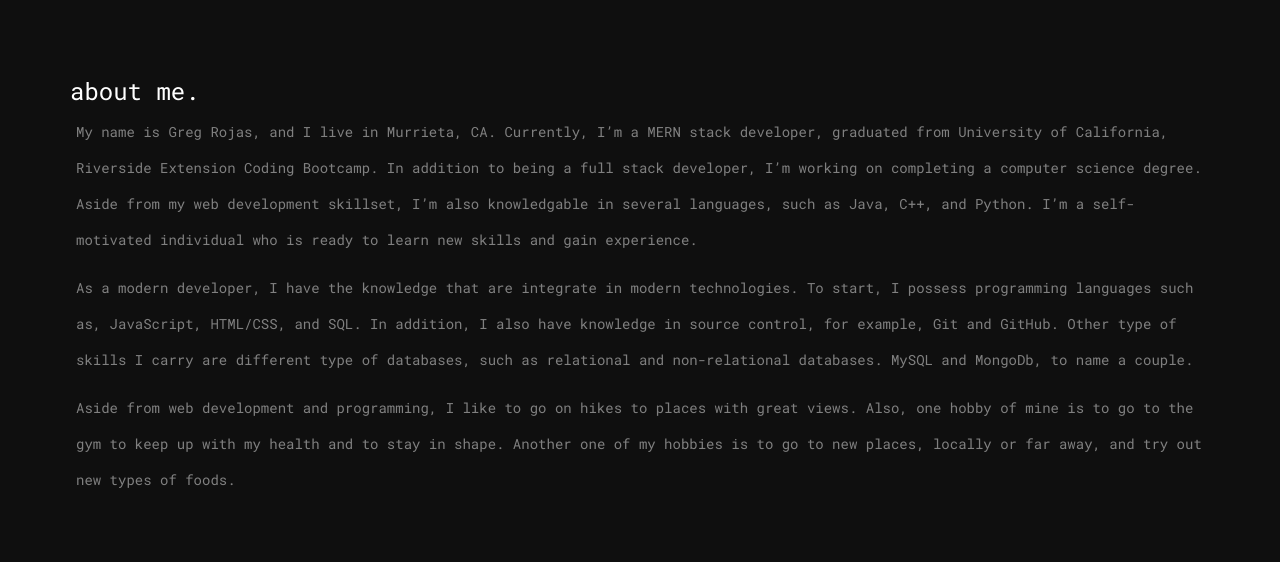
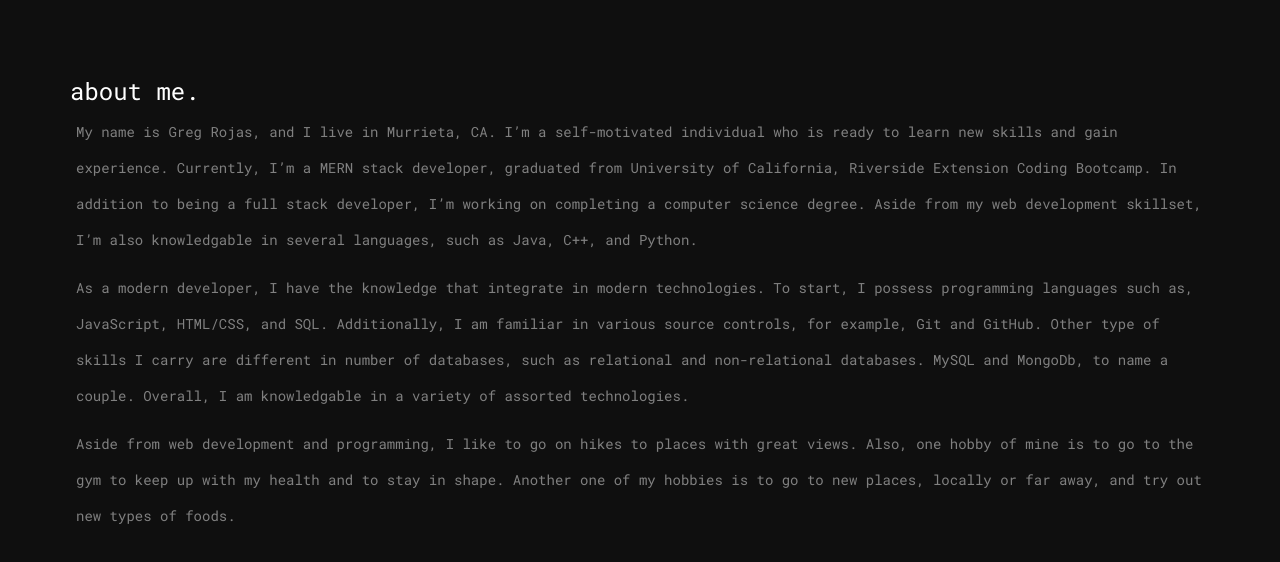
Before and after one commit to saynegrojas/portfolio2019, a website: page public/about.html in a window 1280 px wide. Shown: the part 742-1304 px from the top of the page. Drawn offline with nearby package versions, Linux system fonts and the light colour scheme.

Commit message:
updated about me description

```diff
--- a/public/about.html
+++ b/public/about.html
@@ -74,7 +74,7 @@
                 </li>
             </ul>
         </div>
-        <!-- RESIZE -->
+        <!-- RESIZE END-->
         <!-- NAV END -->
 
         <!-- HERO IMAGE-->
@@ -98,6 +98,9 @@
                         <h3 class="wow fadeInUp">about me.</h3>
                         <p class="wow fadeInUp" data-wow-delay=".6s">
                             My name is Greg Rojas, and I live in Murrieta, CA.
+                            I’m a self-motivated individual
+                            who is ready to learn new
+                            skills and gain experience.
                             Currently, I’m a MERN stack
                             developer, graduated from
                             University of California,
@@ -110,24 +113,24 @@
                             skillset, I’m also knowledgable
                             in several languages, such
                             as Java, C++, and Python.
-                            I’m a self-motivated individual
-                            who is ready to learn new
-                            skills and gain experience.
                         </p>
                         <p class="wow fadeInUp" data-wow-delay=".8s">
-                            As a modern developer, I have the knowledge that are
-                            integrate in modern technologies.
+                            As a modern developer, I have the knowledge that integrate
+                            in modern technologies.
                             To start, I possess programming
                             languages such as, JavaScript,
-                            HTML/CSS, and SQL. In addition,
-                            I also have knowledge in
-                            source control, for example,
+                            HTML/CSS, and SQL. Additionally,
+                            I am familiar in various
+                            source controls, for example,
                             Git and GitHub. Other type
                             of skills I carry are different
-                            type of databases, such
-                            as relational and non-relational
-                            databases. MySQL and MongoDb,
-                            to name a couple.
+                            in number of databases,
+                            such as relational and
+                            non-relational databases.
+                            MySQL and MongoDb, to name
+                            a couple. Overall, I am
+                            knowledgable in a variety
+                            of assorted technologies.
                         </p>
                         <p class="wow fadeInUp" data-wow-delay="1s">
                             Aside from web development and programming, I like
```
